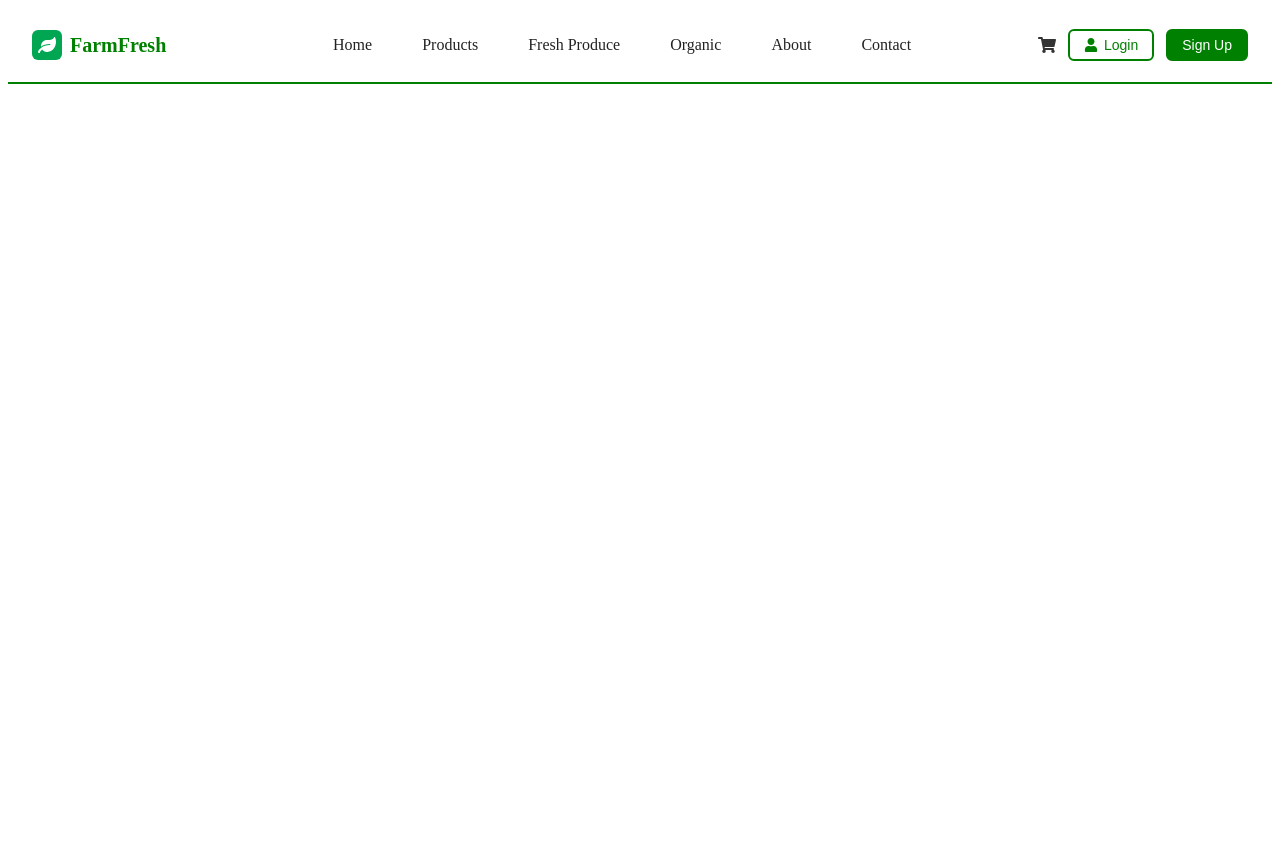
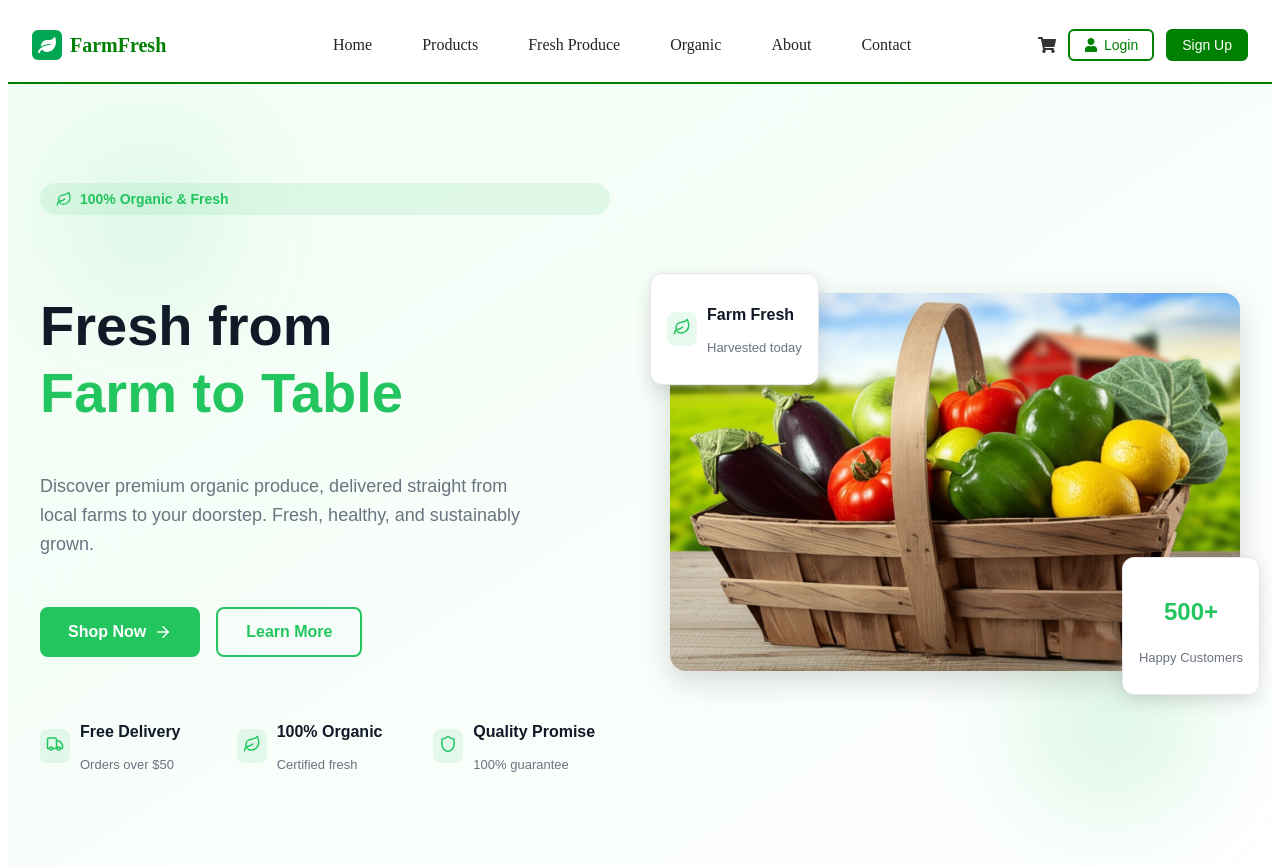
Before and after one commit to Reogieakero/farmers-ecommerce, a React (Vite) app: page / in a window 1280 px wide. Shown: the top 866 px of the page. Before the commit the page ends 800 px from the top, so only its background shows below. Built offline with nearby package versions, Linux system fonts and the light colour scheme.

Commit message:
web updates

```diff
--- a/package.json
+++ b/package.json
@@ -10,6 +10,7 @@
     "preview": "vite preview"
   },
   "dependencies": {
+    "lucide-react": "^0.540.0",
     "react": "^19.1.1",
     "react-dom": "^19.1.1",
     "react-icons": "^5.5.0"
--- a/src/App.jsx
+++ b/src/App.jsx
@@ -1,10 +1,12 @@
 import React from 'react'
 import Navbar from './components/navbar'
+import { HeroSection } from './components/heroSection'
 
 const App = () => {
   return (
     <>
       <Navbar />
+      <HeroSection />
     </>
   )
 }
--- /dev/null
+++ b/src/components/heroSection.css
@@ -0,0 +1,189 @@
+.hero-section {
+  position: relative;
+  min-height: 100vh;
+  display: flex;
+  align-items: center;
+  background: linear-gradient(to bottom right, #f0fdf4, #ffffff);
+  overflow: hidden;
+  font-family: Arial, sans-serif;
+}
+
+/* Background circles */
+.hero-bg .circle {
+  position: absolute;
+  border-radius: 50%;
+  filter: blur(60px);
+}
+.circle-1 {
+  top: 80px;
+  left: 80px;
+  width: 120px;
+  height: 120px;
+  background: #22c55e;
+  opacity: 0.2;
+}
+.circle-2 {
+  bottom: 80px;
+  right: 80px;
+  width: 160px;
+  height: 160px;
+  background: #22c55e;
+  opacity: 0.2;
+}
+
+.hero-container {
+  max-width: 1200px;
+  margin: auto;
+  padding: 60px 20px;
+  width: 100%;
+}
+
+.hero-grid {
+  display: grid;
+  grid-template-columns: 1fr 1fr;
+  gap: 60px;
+  align-items: center;
+}
+
+.hero-left {
+  display: flex;
+  flex-direction: column;
+  gap: 30px;
+}
+
+/* Badge */
+.badge {
+  display: inline-flex;
+  align-items: center;
+  gap: 8px;
+  background: rgba(34, 197, 94, 0.1);
+  color: #22c55e;
+  padding: 8px 16px;
+  border-radius: 999px;
+  font-size: 14px;
+  font-weight: 600;
+}
+
+/* Heading */
+.hero-heading h1 {
+  font-size: 56px;
+  font-weight: bold;
+  line-height: 1.2;
+  color: #111827;
+}
+.hero-heading h1 span {
+  display: block;
+  color: #22c55e;
+}
+.hero-heading p {
+  font-size: 18px;
+  color: #6b7280;
+  max-width: 500px;
+  line-height: 1.6;
+}
+
+/* Buttons */
+.hero-buttons {
+  display: flex;
+  gap: 16px;
+}
+.btn {
+  display: inline-flex;
+  align-items: center;
+  gap: 8px;
+  padding: 14px 28px;
+  font-size: 16px;
+  font-weight: bold;
+  border-radius: 8px;
+  cursor: pointer;
+  transition: 0.2s ease;
+}
+.btn-primary {
+  background: #22c55e;
+  color: white;
+  border: none;
+}
+.btn-primary:hover {
+  background: #16a34a;
+}
+.btn-outline {
+  border: 2px solid #22c55e;
+  color: #22c55e;
+  background: transparent;
+}
+.btn-outline:hover {
+  background: rgba(34, 197, 94, 0.05);
+}
+
+/* Features */
+.features {
+  display: grid;
+  grid-template-columns: repeat(3, 1fr);
+  gap: 20px;
+  margin-top: 20px;
+}
+.feature {
+  display: flex;
+  align-items: center;
+  gap: 10px;
+}
+.feature .icon {
+  background: rgba(34, 197, 94, 0.1);
+  color: #22c55e;
+  padding: 6px;
+  border-radius: 8px;
+}
+.feature-title {
+  font-weight: 600;
+  color: #111827;
+}
+.feature-sub {
+  font-size: 13px;
+  color: #6b7280;
+}
+
+/* Right Image + Floating cards */
+.hero-right {
+  position: relative;
+}
+.hero-image {
+  width: 100%;
+  border-radius: 16px;
+  box-shadow: 0 10px 30px rgba(0, 0, 0, 0.15);
+}
+.floating-card {
+  position: absolute;
+  background: #fff;
+  border: 1px solid #e5e7eb;
+  border-radius: 12px;
+  padding: 16px;
+  box-shadow: 0 6px 18px rgba(0, 0, 0, 0.12);
+}
+.top-card {
+  top: -20px;
+  left: -20px;
+}
+.bottom-card {
+  bottom: -20px;
+  right: -20px;
+  text-align: center;
+}
+.card-number {
+  font-size: 24px;
+  font-weight: bold;
+  color: #22c55e;
+}
+
+/* Responsive */
+@media (max-width: 900px) {
+  .hero-grid {
+    grid-template-columns: 1fr;
+    text-align: center;
+  }
+  .hero-left {
+    align-items: center;
+  }
+  .features {
+    grid-template-columns: 1fr;
+  }
+}
--- /dev/null
+++ b/src/components/heroSection.jsx
@@ -0,0 +1,92 @@
+import { ArrowRight, Leaf, Truck, Shield } from "lucide-react";
+import "./heroSection.css";
+
+export function HeroSection() {
+  return (
+    <section className="hero-section">
+      {/* Background Pattern */}
+      <div className="hero-bg">
+        <div className="circle circle-1"></div>
+        <div className="circle circle-2"></div>
+      </div>
+
+      <div className="hero-container">
+        <div className="hero-grid">
+          {/* Left Content */}
+          <div className="hero-left">
+            {/* Badge */}
+            <div className="badge">
+              <Leaf size={16} />
+              100% Organic & Fresh
+            </div>
+
+            {/* Main Heading */}
+            <div className="hero-heading">
+              <h1>
+                Fresh from <span>Farm to Table</span>
+              </h1>
+              <p>
+                Discover premium organic produce, delivered straight from local farms to your doorstep. Fresh, healthy,
+                and sustainably grown.
+              </p>
+            </div>
+
+            {/* CTA Buttons */}
+            <div className="hero-buttons">
+              <button className="btn btn-primary">
+                Shop Now <ArrowRight size={18} />
+              </button>
+              <button className="btn btn-outline">Learn More</button>
+            </div>
+
+            {/* Features */}
+            <div className="features">
+              <div className="feature">
+                <div className="icon"><Truck size={18} /></div>
+                <div>
+                  <p className="feature-title">Free Delivery</p>
+                  <p className="feature-sub">Orders over $50</p>
+                </div>
+              </div>
+              <div className="feature">
+                <div className="icon"><Leaf size={18} /></div>
+                <div>
+                  <p className="feature-title">100% Organic</p>
+                  <p className="feature-sub">Certified fresh</p>
+                </div>
+              </div>
+              <div className="feature">
+                <div className="icon"><Shield size={18} /></div>
+                <div>
+                  <p className="feature-title">Quality Promise</p>
+                  <p className="feature-sub">100% guarantee</p>
+                </div>
+              </div>
+            </div>
+          </div>
+
+          {/* Right Content - Hero Image */}
+          <div className="hero-right">
+            <img src="/src/assets/organic-basket-farm.png" alt="Fresh produce" className="hero-image" />
+
+            {/* Floating Cards */}
+            <div className="floating-card top-card">
+              <div className="feature">
+                <div className="icon"><Leaf size={18} /></div>
+                <div>
+                  <p className="feature-title">Farm Fresh</p>
+                  <p className="feature-sub">Harvested today</p>
+                </div>
+              </div>
+            </div>
+
+            <div className="floating-card bottom-card">
+              <p className="card-number">500+</p>
+              <p className="feature-sub">Happy Customers</p>
+            </div>
+          </div>
+        </div>
+      </div>
+    </section>
+  );
+}
--- a/src/components/navbar.css
+++ b/src/components/navbar.css
@@ -110,7 +110,7 @@
 .mobile-menu {
   position: absolute;
   top: 60px;
-  left: 0;
+  left: 0px;
   width: 100%;
   background: white;
   border-top: 1px solid #ddd;
```
Also changed, not shown: src/assets/organic-basket-farm.png (added), src/global.css (added), 1 other file (tests, documents, lock files or other folders).
